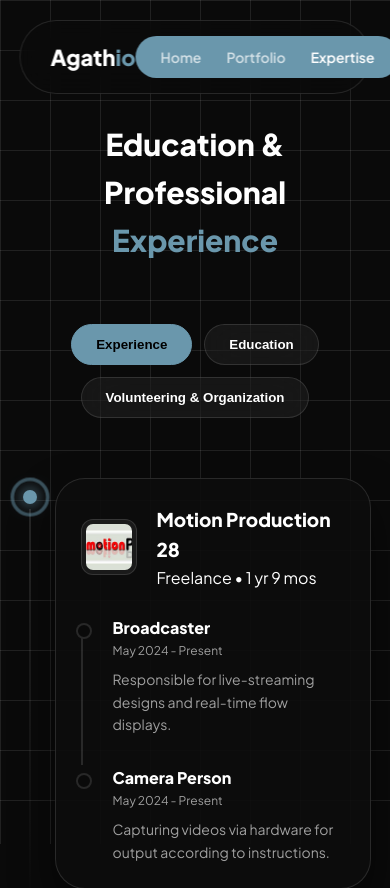
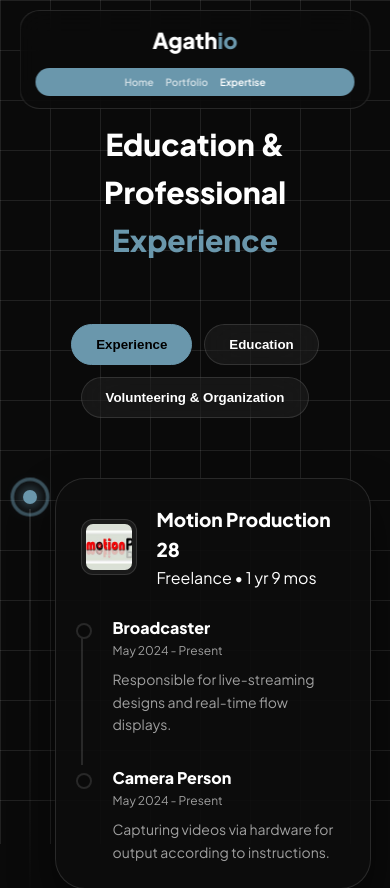
Before and after one commit to Agathow/agathio, a PHP site: page /expertise.html in a window 390 px wide. Shown: the top 888 px of the page. Run offline with PHP 8.4, Linux system fonts and the light colour scheme.

Commit message:
update 1

```diff
--- a/expertise.css
+++ b/expertise.css
@@ -327,4 +327,27 @@ footer {
     .portfolio-container { padding-top: 120px; }
     .project-gallery { grid-template-columns: repeat(2, 1fr); max-width: 320px; }
     .footer-bottom { flex-direction: column; gap: 15px; }
+
+    /* ==========================================================================
+    SINKRONISASI NAVIGASI MOBILE (Gunakan ini di Index & Portfolio)
+    ========================================================================== */
+    nav {
+        width: 90%;
+        padding: 12px 15px; /* Disamakan agar tinggi nav identik */
+        flex-direction: column;
+        gap: 10px;
+        border-radius: 20px;
+        top: 10px; /* Jarak dari atas layar disamakan */
+    }
+
+    .menu-capsule {
+        width: 100%;
+        justify-content: center;
+        padding: 6px 12px;
+        gap: 12px;
+    }
+
+    .menu-capsule a {
+        font-size: 10px;
+    }
 }
```
